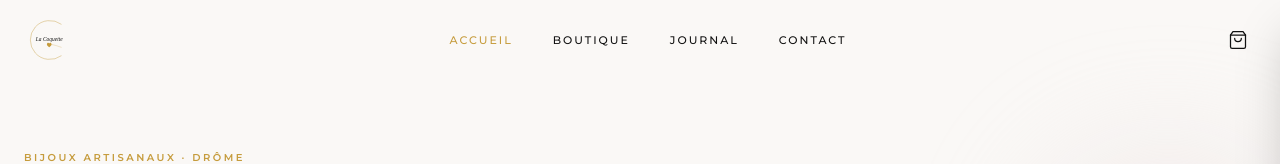
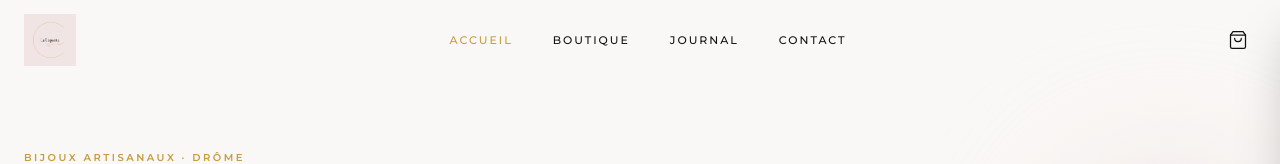
Before and after one commit to CaelestisWeb/la-coquette, a Next.js app: page / in a window 1280 px wide. Shown: the top 164 px of the page. Built offline with nearby package versions, Linux system fonts and the light colour scheme; a web font is replaced by a local one.

Commit message:
content: remplacement logo par fichier fourni par la cliente

```diff
--- a/src/components/layout/Header.tsx
+++ b/src/components/layout/Header.tsx
@@ -36,8 +36,7 @@ export default function Header() {
       <div className="max-w-7xl mx-auto px-6 h-20 flex items-center justify-between">
 
         <Link href="/" className="flex-shrink-0">
-          {/* eslint-disable-next-line @next/next/no-img-element */}
-          <img src="/logo.svg" alt="La Coquette" style={{ height: '52px', width: 'auto' }} />
+          <Image src="/logo.png" alt="La Coquette" height={52} width={160} style={{ height: '52px', width: 'auto' }} />
         </Link>
 
         {/* Nav desktop */}
```
Also changed, not shown: public/logo.png.
